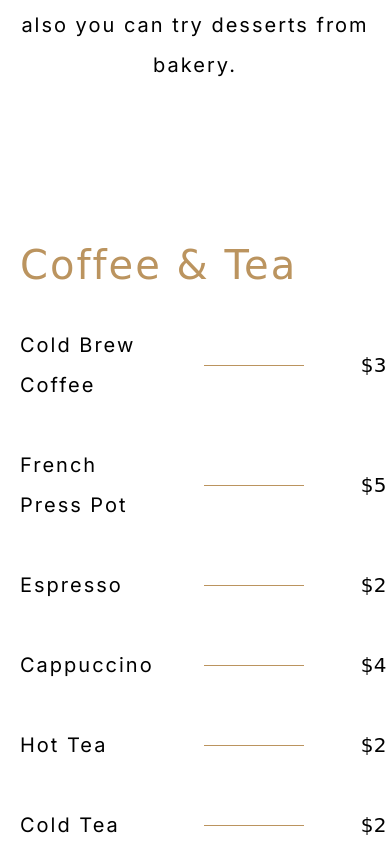
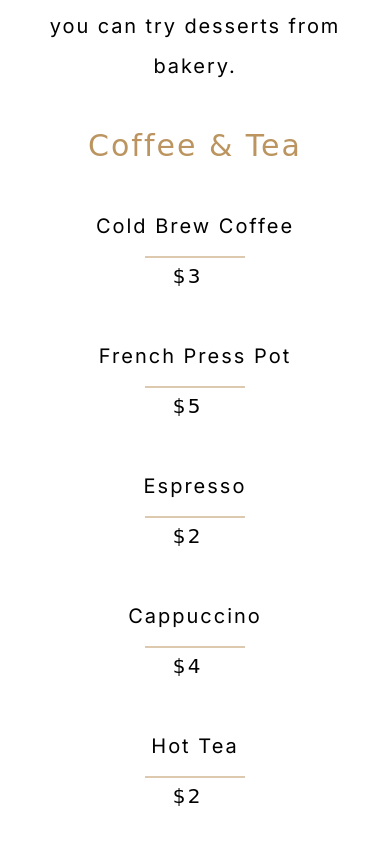
Before and after one commit to AntonTsekhovy/JSFEPRESCHOOL2023Q2, a plain HTML site: page library/index.html in a window 390 px wide. Shown: the part 6163-7011 px from the top of the page. Drawn offline with Linux system fonts and the light colour scheme; a web font is replaced by a local one.

Commit message:
feat: adaptive coffeShop

```diff
--- a/library/css/style.css
+++ b/library/css/style.css
@@ -723,6 +723,11 @@ body {
 .coffeShop {
   padding: 0.825rem 1.25rem 0;
 }
+@media (max-width: 768px) {
+  .coffeShop {
+    padding: 0.875rem 1.125rem 0;
+  }
+}
 .coffeShop__title {
   padding-bottom: 3.75rem;
 }
@@ -735,6 +740,11 @@ body {
   letter-spacing: 0.125rem;
   padding-bottom: 2.5rem;
 }
+@media (max-width: 768px) {
+  .coffeShop__text {
+    letter-spacing: 0.11875rem;
+  }
+}
 .coffeShop__subtitle {
   color: #bb945f;
   font-family: "Forum", cursive;
@@ -744,11 +754,22 @@ body {
   letter-spacing: 0.125rem;
   text-transform: capitalize;
 }
+@media (max-width: 500px) {
+  .coffeShop__subtitle {
+    font-size: 1.875rem;
+  }
+}
 .coffeShop__menu {
   display: flex;
   justify-content: space-between;
   align-items: center;
   gap: 1.25rem;
+}
+@media (max-width: 1040px) {
+  .coffeShop__menu {
+    flex-wrap: wrap;
+    gap: 0rem;
+  }
 }
 .coffeShop__coffee {
   flex: 0 1 27.5rem;
@@ -765,6 +786,13 @@ body {
   line-height: 2.5rem;
   letter-spacing: 0.125rem;
   text-transform: capitalize;
+}
+@media (max-width: 500px) {
+  .coffeShop__coffee-item,
+  .coffeShop__desserts-item {
+    flex-direction: column;
+    gap: 0.625rem;
+  }
 }
 .coffeShop__desserts-item {
   justify-content: flex-end;
@@ -789,6 +817,13 @@ body {
   height: 0.0625rem;
   transform: translate(-50%);
 }
+@media (max-width: 500px) {
+  .coffeShop__price:before {
+    left: 50%;
+    top: 0rem;
+    transform: translate(-50%, 50%);
+  }
+}
 .coffeShop__price:after {
   content: "$";
   position: absolute;
@@ -796,9 +831,35 @@ body {
   left: 12.9375rem;
   transform: translateY(-50%);
 }
+@media (max-width: 1040px) {
+  .coffeShop__price:after {
+    left: 13.5rem;
+  }
+}
+@media (max-width: 500px) {
+  .coffeShop__price:after {
+    left: -0.9375rem;
+  }
+}
+@media (max-width: 1040px) {
+  .coffeShop__price {
+    padding-left: 14.375rem;
+  }
+}
+@media (max-width: 500px) {
+  .coffeShop__price {
+    padding-left: 0rem;
+  }
+}
 .coffeShop__desserts {
   flex: 0 1 29.75rem;
   text-align: right;
+}
+@media (max-width: 1040px) {
+  .coffeShop__desserts {
+    margin-left: auto;
+    flex: 0 1 31.25rem;
+  }
 }
 
 .contacts {
```
